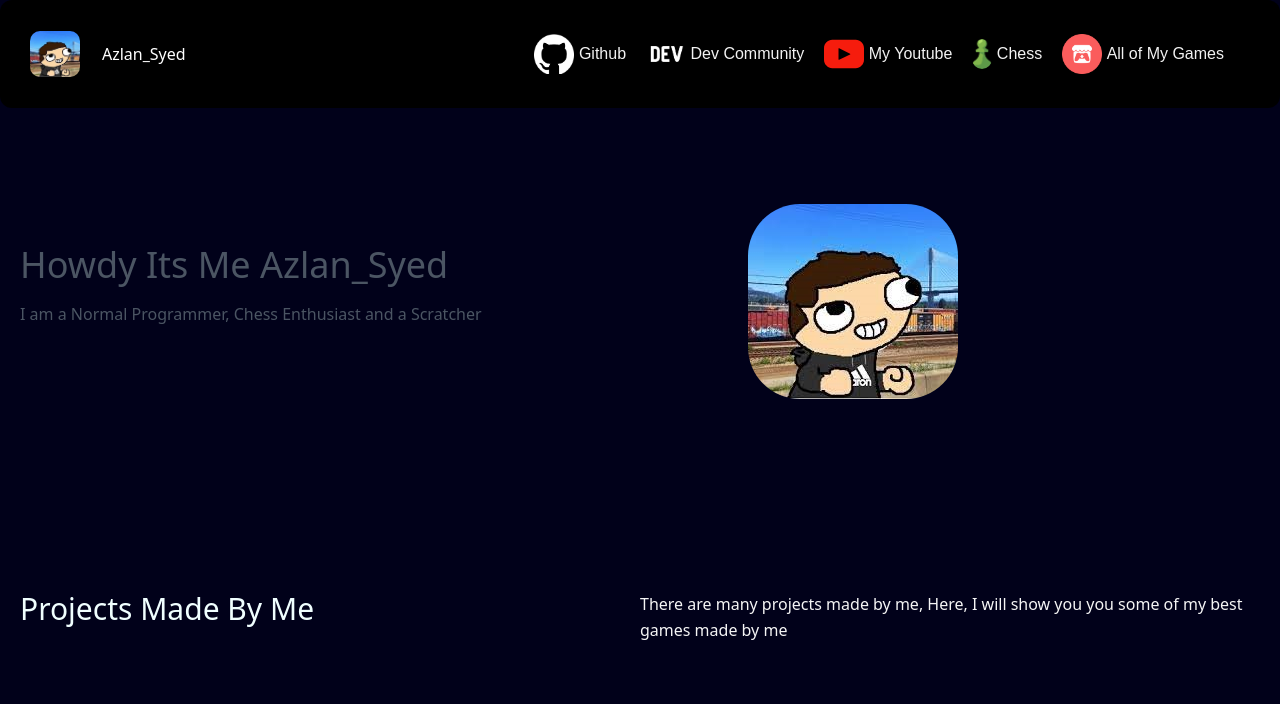
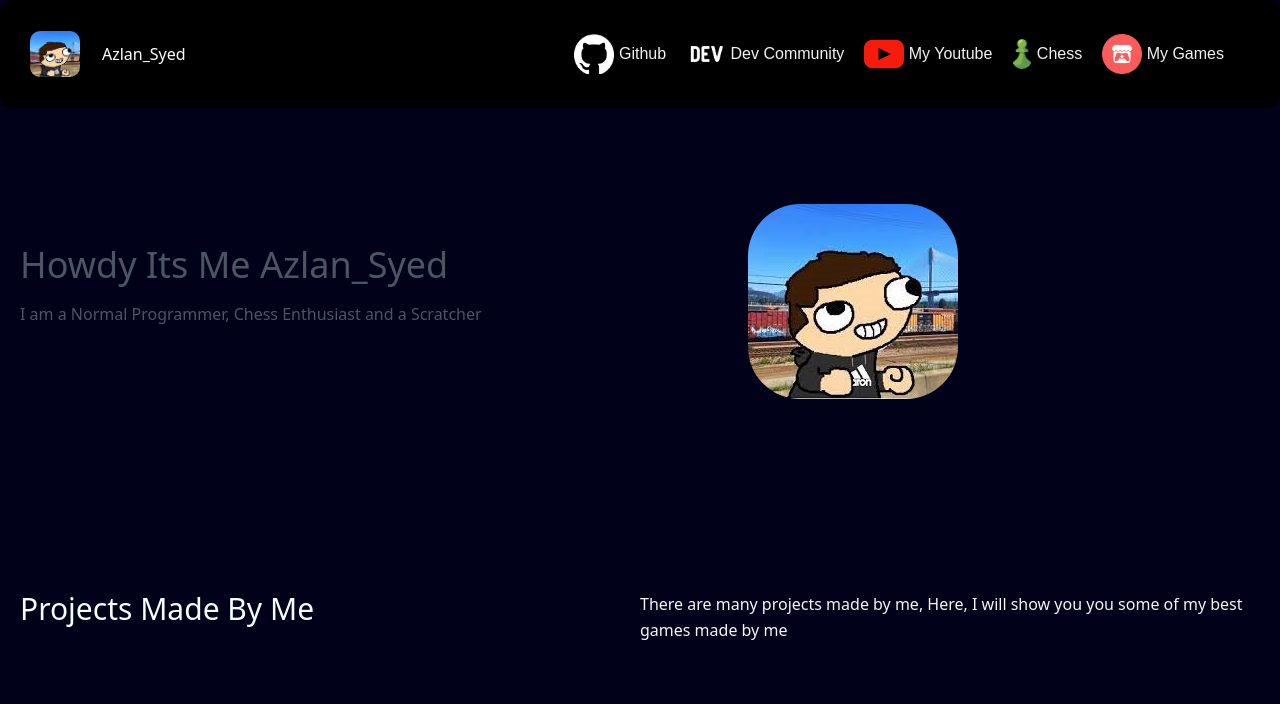
Before and after one commit to azlan-syed/azlan-syed.github.io, a plain HTML site: page index.html in a window 1280 px wide. Shown: the top 704 px of the page. Drawn offline with nearby package versions, Linux system fonts and the light colour scheme.

Commit message:
Update index.html

```diff
--- a/index.html
+++ b/index.html
@@ -23,7 +23,7 @@
           <img src="/img_games/devvvv.png" style="width: 40px;" style="border-radius: 12px;" draggable="false"  alt=""><a href="https://dev.to/azlan_syed" class="mr-5 hover:text-gray-900" draggable="false">&nbsp;Dev Community</a>
           <img src="/img_games/youtube-svgrepo-com.svg" style="width: 40px;" style="border-radius: 12px;" draggable="false"  alt=""><a href="https://www.youtube.com/@8-bitrage982/featured" class="mr-5 hover:text-gray-900" draggable="false">&nbsp;My Youtube</a>
           <img src="/img_games/chese.png" style="width: 20px;" style="border-radius:  0px;" draggable="false"  alt=""><a href="https://www.chess.com/member/azlan_22" class="mr-5 hover:text-gray-900" draggable="false">&nbsp;Chess</a>
-          <img src="/img_games/itch-io-icon-2048x2048-i6hzclad.png" style="width: 40px;" style="border-radius: 12px;" draggable="false"  alt=""><a href="https://azee-the-scratcher.itch.io/" class="mr-5 hover:text-gray-900" draggable="false">&nbsp;All of My Games</a>
+          <img src="/img_games/itch-io-icon-2048x2048-i6hzclad.png" style="width: 40px;" style="border-radius: 12px;" draggable="false"  alt=""><a href="https://azee-the-scratcher.itch.io/" class="mr-5 hover:text-gray-900" draggable="false">&nbsp;My Games</a>
         </nav>
         <!-- <button class="inline-flex items-center bg-gray-100 border-0 py-1 px-3 focus:outline-none hover:bg-gray-200 rounded text-base mt-4 md:mt-0">Button -->
           <!-- <svg fill="none" stroke="currentColor" stroke-linecap="round" stroke-linejoin="round" stroke-width="2" class="w-4 h-4 ml-1" viewBox="0 0 24 24"> -->
```
